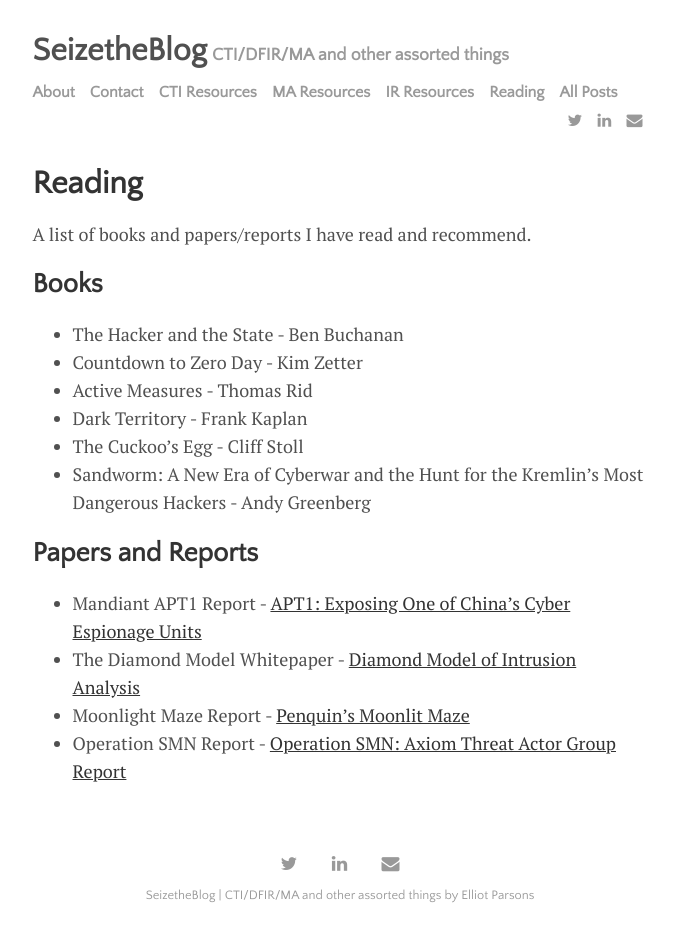
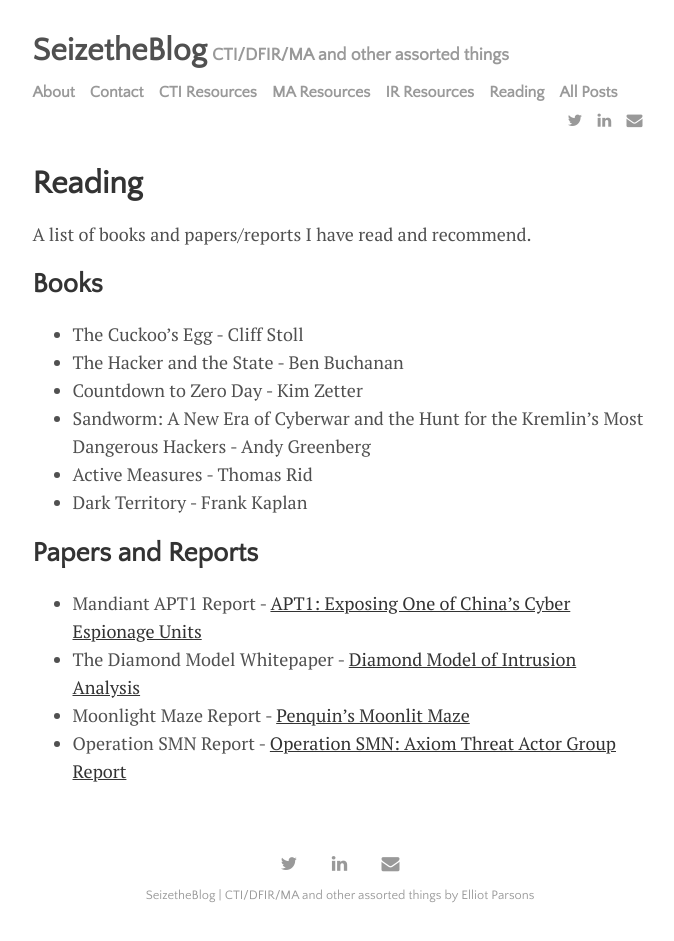
Before and after one commit to seizethecheese/seizethecheese.github.io, a Jekyll site: the page built from menu/reading.md, in a window 1280 px wide. Shown: the whole page, without its empty margins (300-974 px from the left). Built offline with Jekyll 4.4.1, drawn with Linux system fonts in a browser that asks for light colours; some web fonts are replaced.

```diff
--- a/menu/reading.md
+++ b/menu/reading.md
@@ -8,12 +8,13 @@ A list of books and papers/reports I have read and recommend.
 
 ## Books
 
+- The Cuckoo's Egg - Cliff Stoll
 - The Hacker and the State - Ben Buchanan
 - Countdown to Zero Day - Kim Zetter
+- Sandworm: A New Era of Cyberwar and the Hunt for the Kremlin's Most Dangerous Hackers - Andy Greenberg
 - Active Measures - Thomas Rid
 - Dark Territory - Frank Kaplan
-- The Cuckoo's Egg - Cliff Stoll
-- Sandworm: A New Era of Cyberwar and the Hunt for the Kremlin's Most Dangerous Hackers - Andy Greenberg
+
 
 ## Papers and Reports
 - Mandiant APT1 Report - [APT1: Exposing One of China's Cyber Espionage Units](https://www.mandiant.com/resources/apt1-exposing-one-of-chinas-cyber-espionage-units)
```
